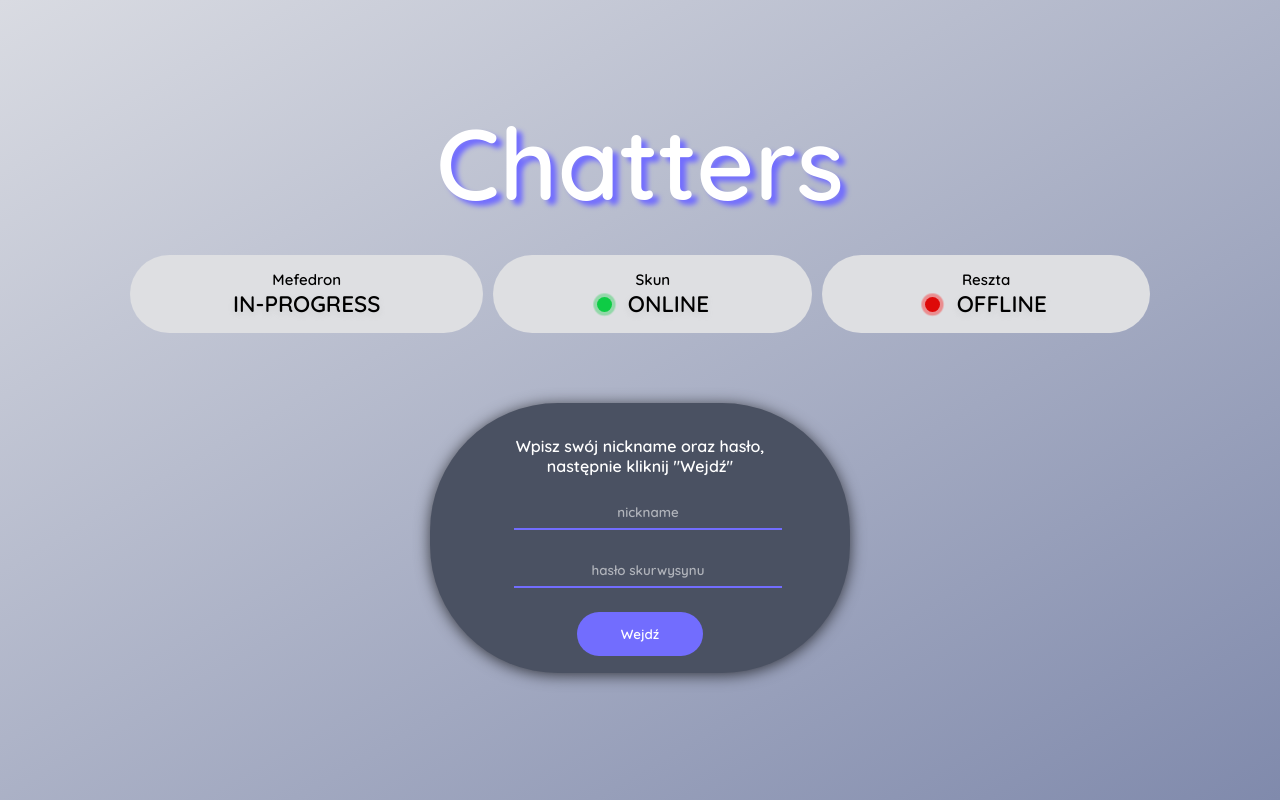
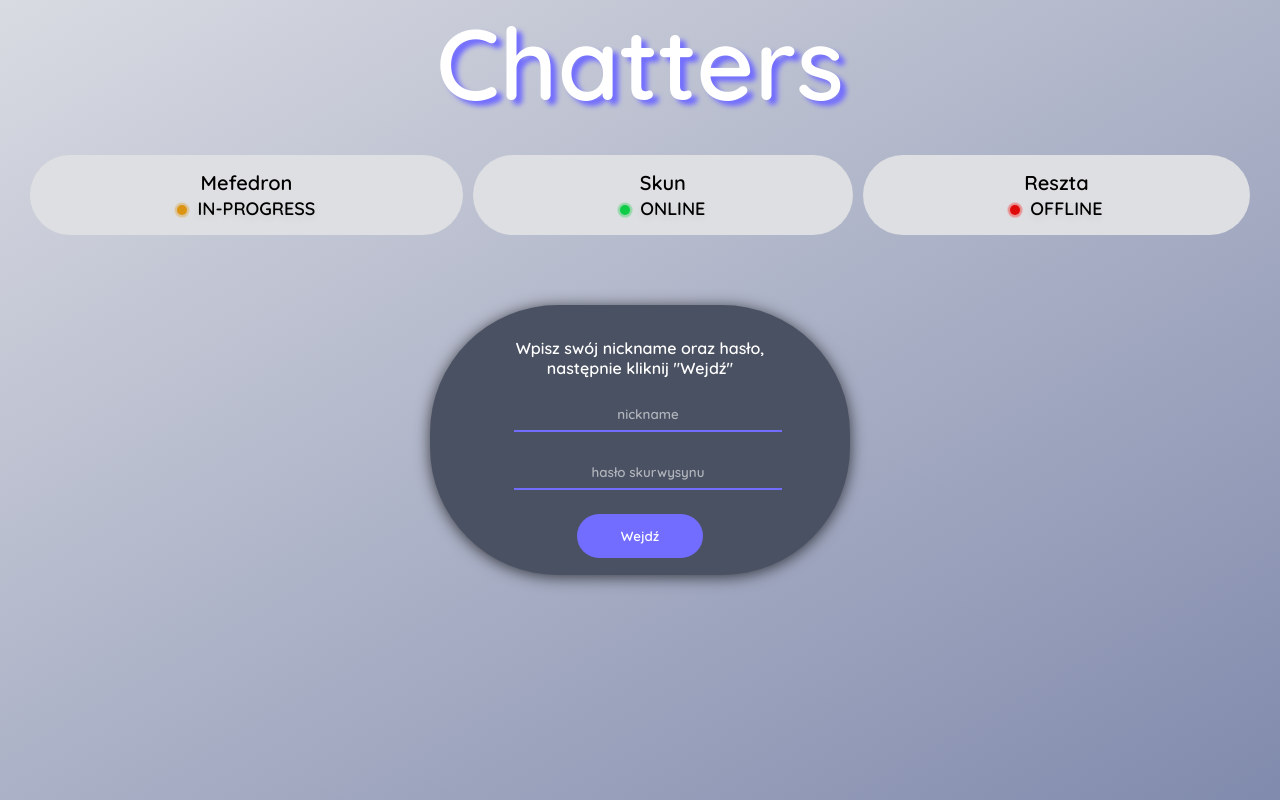
Before and after one commit to jajorpakub/chatters, a Next.js app: page / in a window 1280 px wide. Built offline with nearby package versions, Linux system fonts and the light colour scheme.

Commit message:
Update auth.css

```diff
--- a/styles/auth.css
+++ b/styles/auth.css
@@ -1,10 +1,7 @@
 .background {
-  padding: 100px;
-  position: absolute;
-  top: 0px;
-  left: 0px;
-  width: calc(100vw - 200px);
-  height: calc(100vh - 200px);
+  position: fixed;
+  width: 100%;
+  height: 100%;
   background: linear-gradient(150deg, #d9dbe2, #808aac 100%, #282d39 0);
 }
 
@@ -29,6 +26,7 @@
   text-align: center;
   color: white;
   font-size: 100px;
+  cursor: not-allowed;
 }
 
 .auth-titl {
@@ -82,7 +80,7 @@
 .GFG {
   text-align: center;
   border-radius: 300px;
-  font-size: 15px;
+  font-size: 20px;
   background-color: #dedfe2;
   padding: 15px 0;
 }
@@ -100,7 +98,6 @@ body {
 div.container {
   height: 100vh;
   width: 93.5%;
-
   display: flex;
   justify-content: center;
   align-items: center;
@@ -138,59 +135,80 @@ div.arrow-down {
 
 div.online-indicator {
   display: inline-block;
-  width: 15px;
-  height: 15px;
-  margin-right: 10px;
-
+  width: 10px;
+  height: 10px;
+  margin-right: 5px;
   background-color: #0fcc45;
   border-radius: 50%;
-
   position: relative;
 }
 span.blink {
   display: block;
-  width: 15px;
-  height: 15px;
-
+  width: 10px;
+  height: 10px;
   background-color: #0fcc45;
   opacity: 0.7;
   border-radius: 50%;
-
   animation: blink 1s linear infinite;
 }
 
 span.blink2 {
   display: block;
-  width: 15px;
-  height: 15px;
-
+  width: 10px;
+  height: 10px;
   background-color: #ff0000;
   opacity: 0.7;
   border-radius: 50%;
+  animation: blink 1s linear infinite;
+}
 
+span.blink3 {
+  display: block;
+  width: 10px;
+  height: 10px;
+  background-color: #db9514;
+  opacity: 0.7;
+  border-radius: 50%;
   animation: blink 1s linear infinite;
 }
 
 h2.online-text {
   display: inline;
-
   font-family: 'Rubik', sans-serif;
   font-weight: 200;
   text-shadow: 0px 3px 6px rgba(150, 150, 150, 0.2);
+  position: relative;
+  font-size: 18px;
+  cursor: not-allowed;
+}
 
+h2.online-tex1 {
+  display: inline;
+  font-family: 'Rubik', sans-serif;
+  font-weight: 200;
+  text-shadow: 0px 3px 6px rgba(150, 150, 150, 0.2);
   position: relative;
-  cursor: pointer;
+  cursor: not-allowed;
+  font-size: 32px;
+}
+
+div.online-indicator3 {
+  display: inline-block;
+  width: 10px;
+  height: 10px;
+  margin-right: 5px;
+  background-color: #db9514;
+  border-radius: 50%;
+  position: relative;
 }
 
 div.online-indicator2 {
   display: inline-block;
-  width: 15px;
-  height: 15px;
-  margin-right: 10px;
-
+  width: 10px;
+  height: 10px;
+  margin-right: 5px;
   background-color: #cc0f0f;
   border-radius: 50%;
-
   position: relative;
 }
 
```
